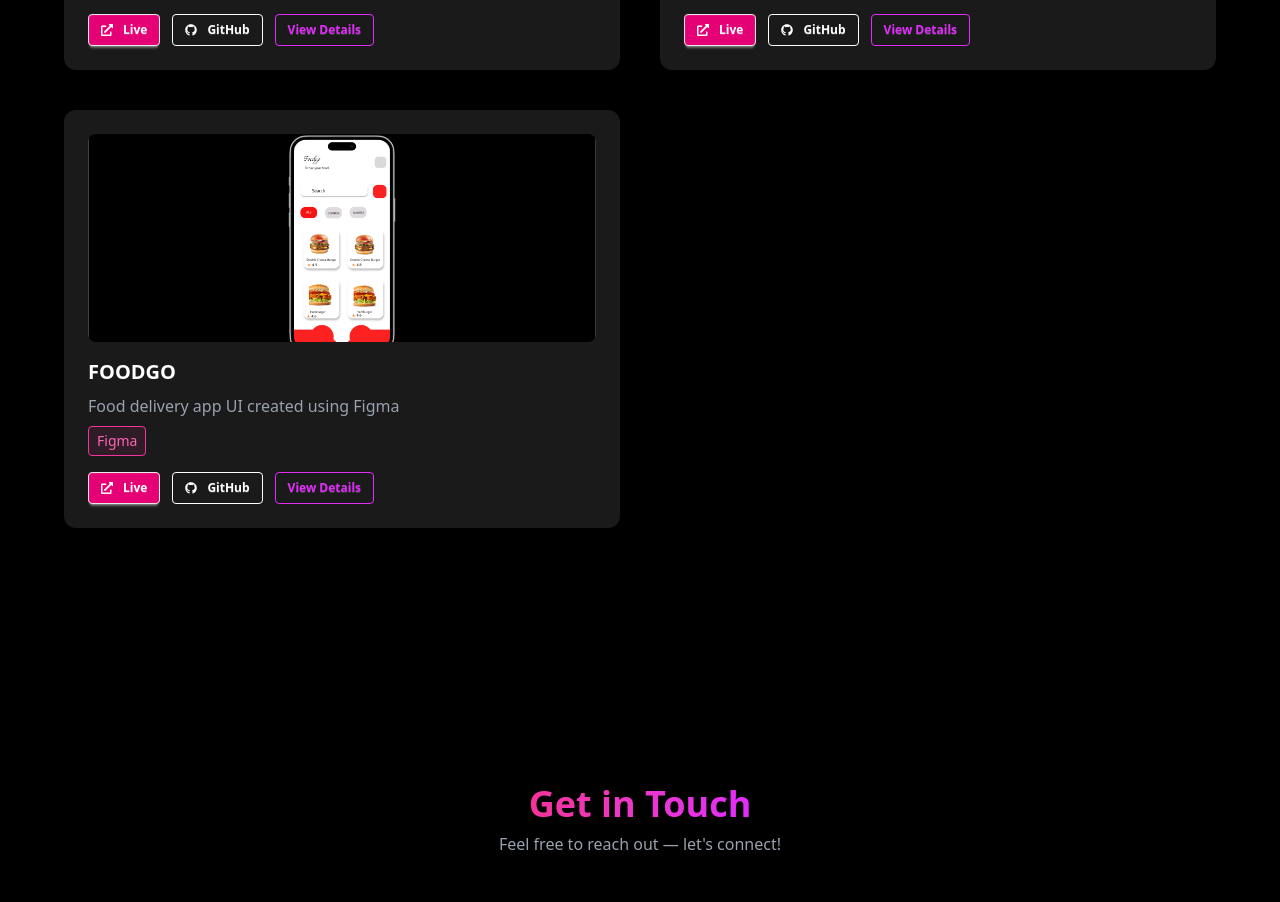
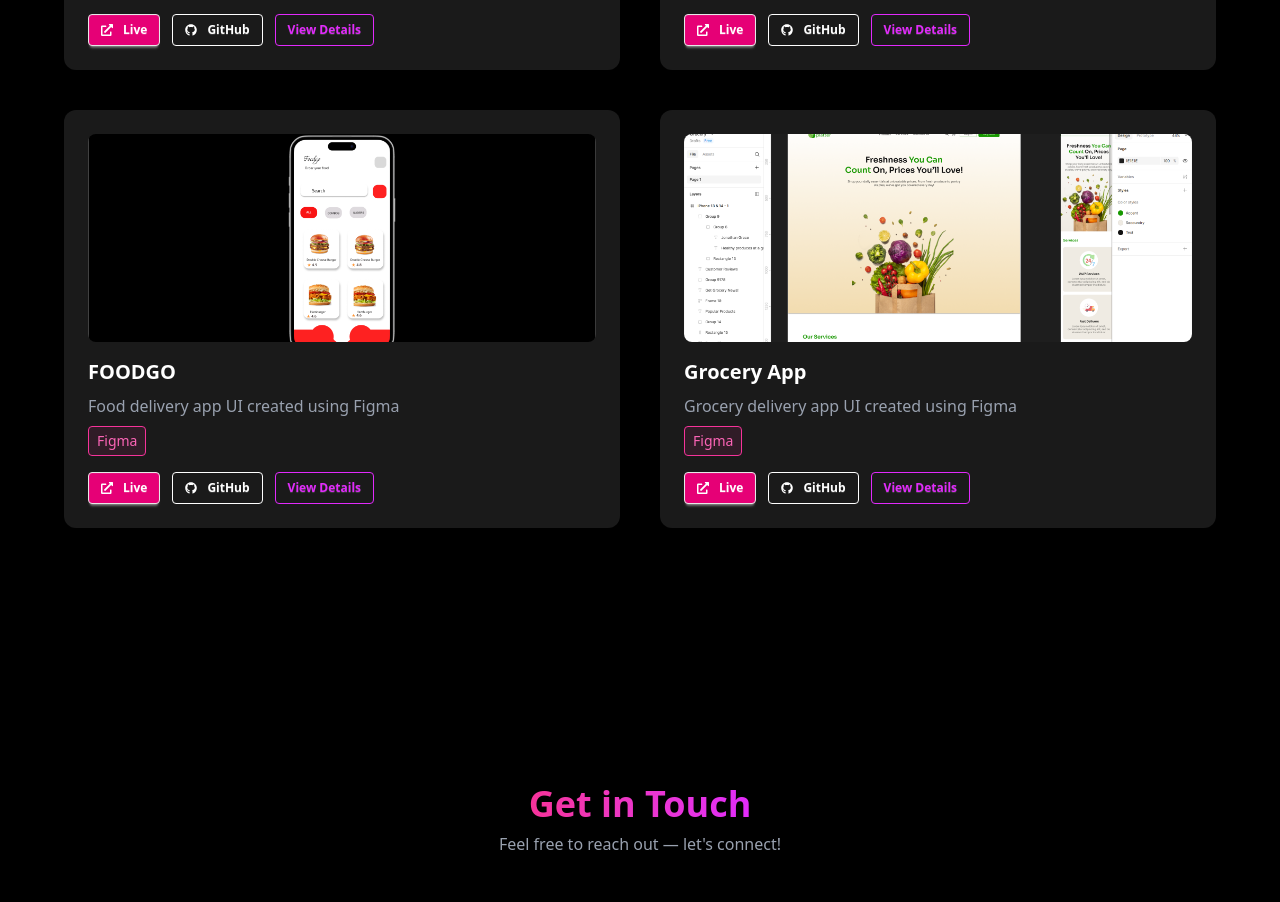
Before and after one commit to ruhanaatiq/ruhana-portfolio, a React (Vite) app: page / in a window 1280 px wide. Shown: the part 4655-5557 px from the top of the page. Built offline with nearby package versions, Linux system fonts and the light colour scheme.

Commit message:
added grocery app project

```diff
--- a/src/components/Projects.jsx
+++ b/src/components/Projects.jsx
@@ -5,6 +5,7 @@ import carRentalImg from "../assets/car-rental.png";
 import billPayment from "../assets/bill-payment.png";
 import healthcare from "../assets/healthcare-app.png";
 import burger from "../assets/burger.png";
+import grocery from "../assets/grocery.png";
 import { FaGithub, FaExternalLinkAlt,FaHtml5  } from "react-icons/fa";
 import {
   SiReact,
@@ -83,6 +84,16 @@ const Projects = () => {
 
 
     },
+     {
+      id: "6",
+      title: "Grocery App",
+      description: "Grocery delivery app UI created using Figma",
+      tech: ["Figma"],
+      live: "https://www.figma.com/design/1gRAVnWO9XW0ot1C0gYWTr/Grocery?node-id=0-1&t=ro7IiwHR1GoxDeiq-1",
+      image: grocery,
+
+
+    },
     // more projects coming....
   ];
 
--- a/src/page/ProjectDetails.jsx
+++ b/src/page/ProjectDetails.jsx
@@ -13,7 +13,7 @@ const projectData = {
     year: "2025",
     challenges: "Setting up secure authentication and managing nested routes.",
     improvements: "Add image upload, user comments, and role-based dashboard.",
-    thumbnail: "", // optional image URL
+    thumbnail: "",
   },
   "2": {
     title: "Car Rental App",
@@ -42,7 +42,7 @@ const projectData = {
   },
   "4": {
   title: "FOODGo App",
-  stack: ["React", "Tailwind", "Firebase", "Express", "MongoDB"],
+  stack: ["Figma"],
   description: "A food delivery app with real-time tracking and payments.",
   github: "",
   live: "https://www.figma.com/design/Y1ekFOhLknkhFqSGOebMHn/FoodGo?node-id=0-1&t=RsR4UOWxL58HUzP2-1",
@@ -50,7 +50,20 @@ const projectData = {
   challenges: "Handling real-time delivery tracking.",
   improvements: "Add AI-based recommendations and route optimization.",
   thumbnail: "",
+},
+
+  "5": {
+  title: "Grocery App",
+  stack: ["Figma"],
+  description: "A food delivery app with real-time tracking and payments.",
+  github: "",
+  live: "https://www.figma.com/design/1gRAVnWO9XW0ot1C0gYWTr/Grocery?node-id=0-1&t=ro7IiwHR1GoxDeiq-1",
+  year: "2025",
+  challenges: "Handling real-time delivery tracking.",
+  improvements: "Add AI-based recommendations and route optimization.",
+  thumbnail: "",
 }
+
 
 
 };
```
Also changed, not shown: src/assets/grocery.png (added).
